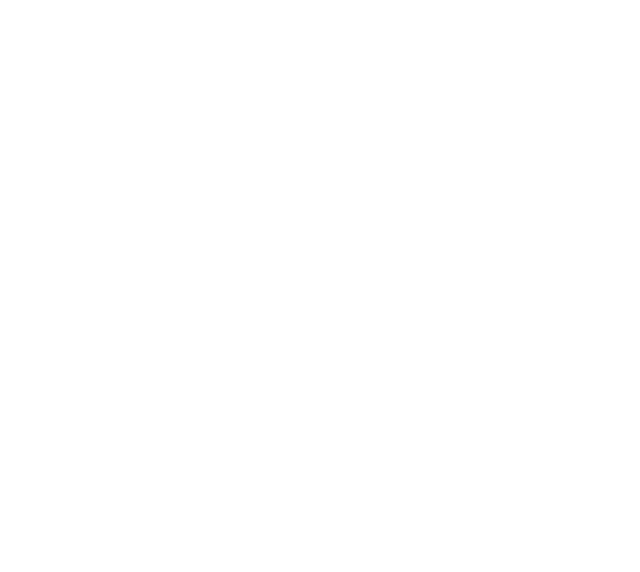
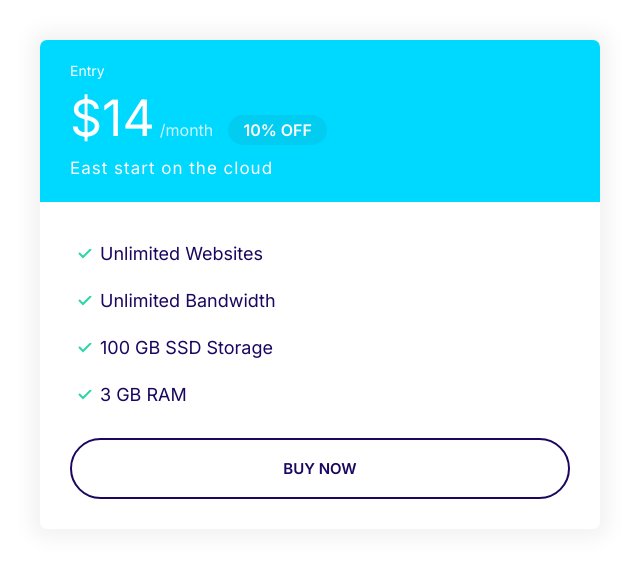
Before and after one commit to kanthikiran006/Codefy, a plain HTML site: page index.html in a window 1280 px wide. Shown: the whole page, without its empty margins (0-640 px from the left). Drawn offline with Linux system fonts and the light colour scheme.

Commit message:
Building plans

```diff
--- a/CSS/styles.css
+++ b/CSS/styles.css
@@ -123,6 +123,7 @@ a {
 
 .badge--small {
     font-size: 1.6rem;
+    padding: 0.5rem 1.5rem;
 }
 
 @media screen and (min-width) {
@@ -274,3 +275,73 @@ a {
         font-size: 1.5rem;
     }
 }
+
+/* cards */
+.card {
+    border-radius: 7px;
+    box-shadow: 0 0 20px 10px #f3f3f3;
+    overflow: hidden;
+}
+.card__header, .card__body {
+    padding: 2rem 3rem;
+}
+.card--primary .card__header {
+    background: var(--color-primary);
+    color: #fff;
+}
+.card--secondary .card__header {
+    background: var(--color-secondary);
+    color: #fff;
+}
+
+.card--secondary .badge--secondary{
+    background: #02cdf1;
+}
+
+/* plans */
+.plan__name {
+    color: #fff;
+    margin: 0;
+    font-weight: 500;
+    font-size: 2.4rem;
+}
+
+.plan-price {
+    font-size: 6rem;
+}
+
+.plan__billing-cycle{
+    font-size: 2.4rem;
+    font-weight: 300;
+    opacity: 0.8;
+    margin-right: 1rem;
+}
+
+.plan__description{
+    font-size: 2rem;
+    font-weight: 300;
+    letter-spacing: 1px;
+    display: block;
+}
+
+.plan .list__item{
+    margin-bottom: 2rem;
+}
+
+@media screen and (min-width: 1024px) {
+    .plan__name {
+        font-size: 1.4rem;
+    }
+
+    .plan__price {
+        font-size: 5rem;
+    }
+
+    .plan__billing-cycle {
+        font-size: 1.6rem;
+    }
+
+    .plan__description{
+        font-size: 1.7rem;
+    }
+}
--- a/index.html
+++ b/index.html
@@ -12,5 +12,28 @@
       rel="stylesheet"
     />
   </head>
-  <body></body>
+  <body>
+    <div style="width: 50%; padding: 4rem">
+      <div class="plan">
+        <div class="card card--secondary">
+          <header class="card__header">
+            <h3 class="plan__name">Entry</h3>
+            <span class="plan__price">$14</span>
+            <span class="plan__billing-cycle">/month</span>
+            <span class="badge badge--secondary badge--small">10% OFF</span>
+            <span class="plan__description">East start on the cloud</span>
+          </header>
+          <div class="card__body">
+            <ul class="list list--tick">
+              <li class="list__item">Unlimited Websites</li>
+              <li class="list__item">Unlimited Bandwidth</li>
+              <li class="list__item">100 GB SSD Storage</li>
+              <li class="list__item">3 GB RAM</li>
+            </ul>
+            <button class="btn btn--outline btn--block">BUY NOW</button>
+          </div>
+        </div>
+      </div>
+    </div>
+  </body>
 </html>
```
Also changed, not shown: components/plans.html (added, +22 -0 lines).
